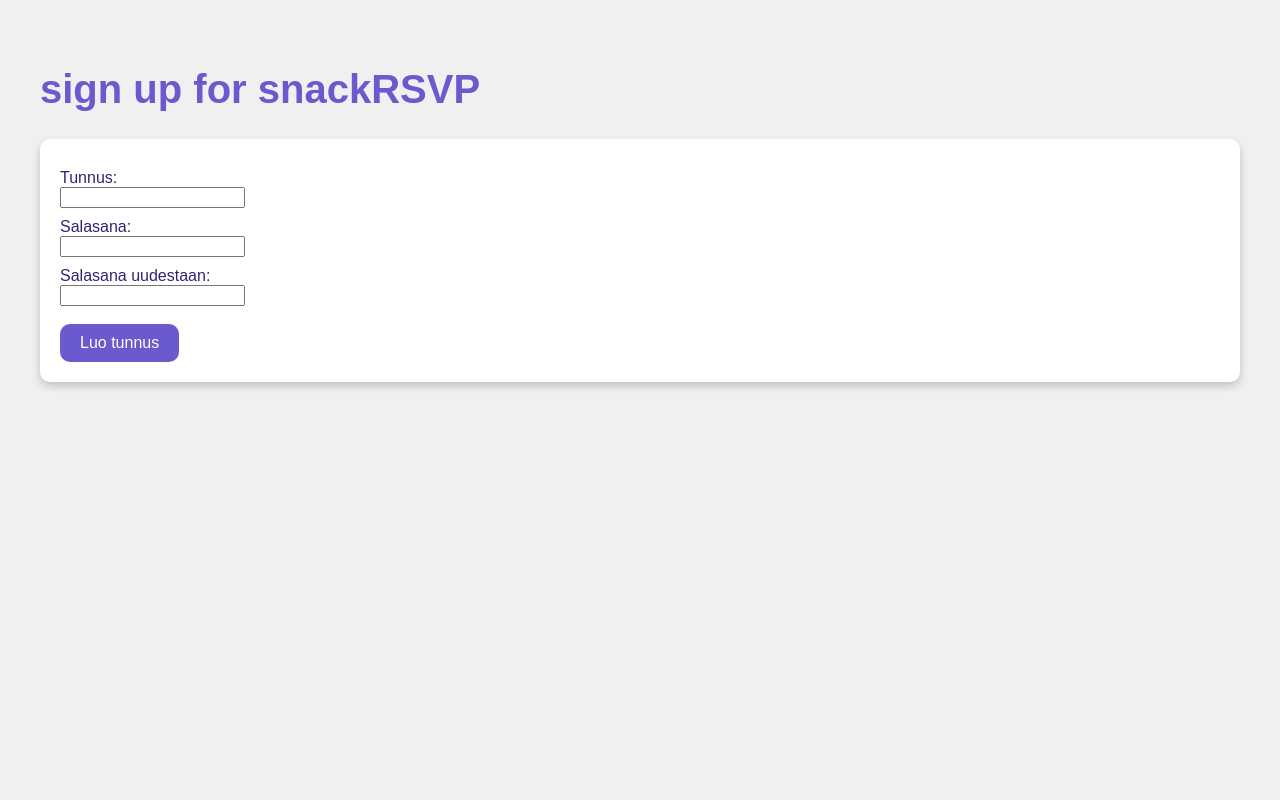
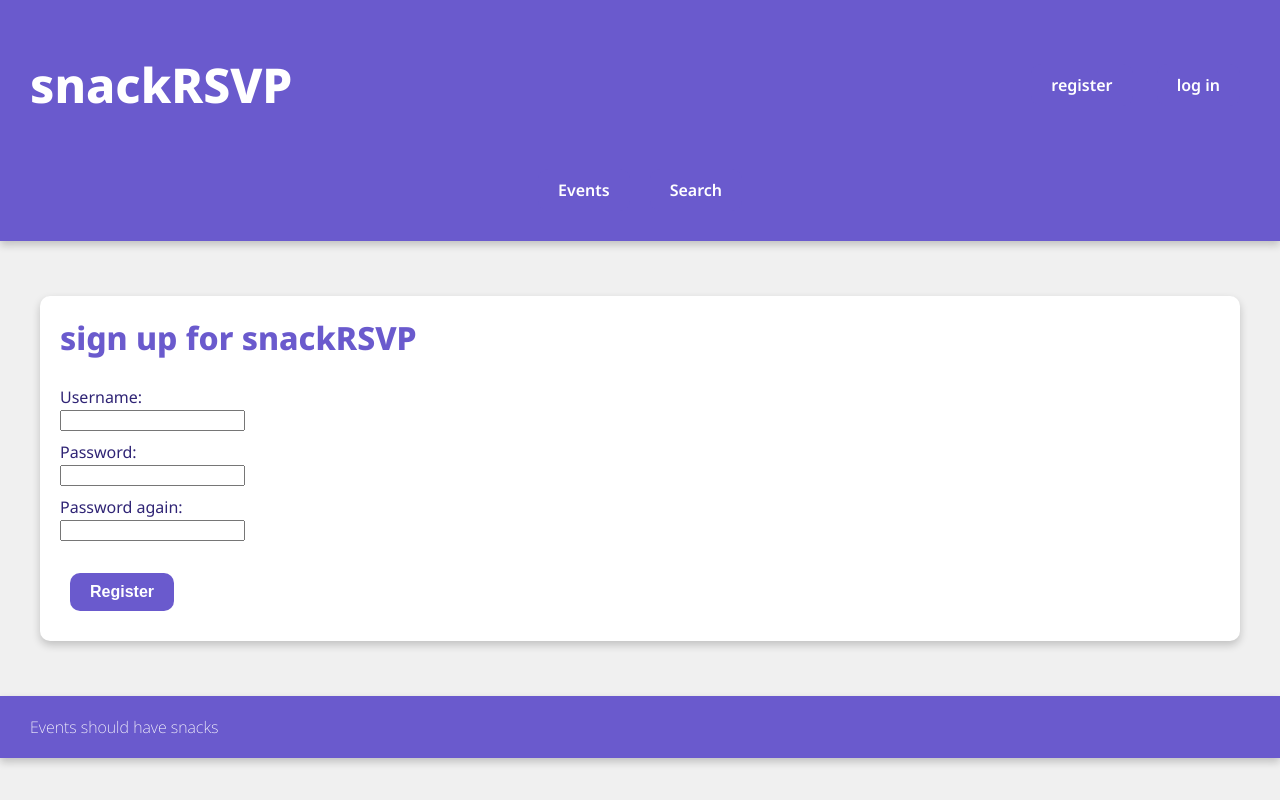
Before and after one commit to reettap/snackRSVP, a Flask app: page /register in a window 1280 px wide. Run offline with Flask 3, Linux system fonts and the light colour scheme.

Commit message:
create template, add template to all pages

```diff
--- a/static/main.css
+++ b/static/main.css
@@ -1,23 +1,32 @@
 body {
-    font-family: Arial, sans-serif;
-    background-color: #f0f0f0;
+    font-family: "Noto Sans", sans-serif;
+    font-optical-sizing: auto;
+    font-weight: 400;
+    font-style: normal;
+    background-color: #f0f0f0; /* Off-White */
     margin: 0;
+}
+
+.content {
     padding: 40px;
 }
 
 h1 {
-    color: #6a5acd; /* Slate Blue */
-    font-size: 2.5em;
+    color: #fff; /* White */
+    font-size: 3em;
+    font-weight: 800;
 }
 
 h2 {
     color: #6a5acd; /* Slate Blue */
     font-size: 2em;
+    font-weight: 800;
 }
 
 h3 {
     color: #6a5acd; /* Slate Blue */
     font-size: 1.5em;
+    font-weight: 800;
 }
 
 p {
@@ -25,15 +34,23 @@ p {
     font-size: 1em;
 }
 
+a {
+    color: #6a5acd; /* Slate Blue */
+    font-size: 1em;
+    font-weight: 600;
+}
+
 .button {
     display: inline-block; /* Allows padding and margins */
     padding: 10px 20px; /* Space inside the button */
+    margin: 10px 10px;
     background-color: #6a5acd; /* Slate Blue background */
     color: white; /* Text color */
     text-decoration: none; /* Remove underline */
     border-radius: 10px; /* Rounded corners */
     border-style: none; /* No border */
     font-size: 1em; /* Font size */
+    font-weight: 600;
     transition: background-color 0.3s; /* Smooth transition */
 }
 
@@ -52,13 +69,49 @@ p {
 }
 
 .card:hover {
-    /* transform: translateY(-5px); Lift effect on hover */
+    transform: translateY(-2px); /* Lift effect on hover */
+    box-shadow: 0 4px 8px rgba(66, 33, 99, 0.5); /* Purple shadow on hover */
 }
 
-.card h3 {
+.card h2, .card h3 {
     margin-top: 0; /* Remove top margin for card title */
 }
 
 .card p {
     margin: 10px 0 0; /* Margin for paragraph */
 }
+
+.header, footer {
+    background-color: #6a5acd;
+    color: white;
+    box-shadow: 0 4px 8px rgba(0, 0, 0, 0.2); /* Subtle shadow */
+    padding: 20px 30px;
+    position: relative;
+}
+
+footer {
+    font-weight: 200;
+}
+
+.header p {
+    color: white;
+}
+
+.header-content {
+    display: flex;
+    justify-content: space-between;
+    align-items: center;
+}
+
+.nav-buttons {
+    display: flex;
+    justify-content: center;
+    margin-top: 10px;
+}
+
+.header {
+    background-color: #6a5acd;
+    color: white;
+    padding: 20px 30px;
+    position: relative;
+}
--- a/templates/delete_event.html
+++ b/templates/delete_event.html
@@ -1,8 +1,12 @@
+{% extends "layout.html" %}
+
+{% block content %}
+<form action="/delete_event/{{ event.id }}" method="post" class="card">
   <h2>deleting event {{ event.title }}</h2>
-  <form action="/delete_event/{{ event.id }}" method="post">
   <p>
     Are you sure you want to delete this event?
   </p>
   <input type="submit" name="delete" value="delete" />
   <input type="submit" name="keep" value="keep event" />
   </form>
+{% endblock %}
--- a/templates/edit_event.html
+++ b/templates/edit_event.html
@@ -1,5 +1,8 @@
+{% extends "layout.html" %}
+
+{% block content %}
+<form action="/edit_event/{{ event.id }}" method="post" class="card">
   <h2>editing event {{ event.title }}</h2>
-  <form action="/edit_event/{{ event.id }}" method="post">
   <p>
     title: <br />
     <input type="text" name="title" value="{{ event.title }}" />
@@ -12,3 +15,4 @@
   <input type="submit" value="update event" class="button" />
   <input type="submit" value="cancel" class="button" />
   </form>
+{% endblock %}
--- /dev/null
+++ b/templates/layout.html
@@ -0,0 +1,49 @@
+<!DOCTYPE html>
+<html>
+
+<head>
+  <title>snackRSVP</title>
+  <link rel="stylesheet" href="/static/main.css">
+  <link rel="preconnect" href="https://fonts.googleapis.com">
+  <link rel="preconnect" href="https://fonts.gstatic.com" crossorigin>
+  <link href="https://fonts.googleapis.com/css2?family=Noto+Sans:ital,wght@0,100..900;1,100..900&display=swap"
+    rel="stylesheet">
+</head>
+
+<body>
+  <header class="header">
+    <div class="header-content">
+      <h1>snackRSVP</h1>
+      <div class="login">
+      {% if session.username %}
+      <p>
+        logged in as {{ session.username }}
+        <a href="/logout" class="button">log out</a>
+      </p>
+      {% else %}
+      <a href="/register" class="button">register</a>
+      <a href="/login" class="button">log in</a>
+      {% endif %}
+      </div>
+    </div>
+    <nav class="nav-buttons">
+      <a class="button" href="/">Events</a>
+      <a class="button" href="/">Search</a>
+      {% if session.user_id %}
+      <a class="button" href="/">My Events</a>
+      <a class="button" href="/">New Event</a>
+      {% endif %}
+
+    </nav>
+  </header>
+
+  <div class="content">
+    {% block content %}{% endblock %}
+  </div>
+
+  <footer>
+    Events should have snacks
+  </footer>
+</body>
+
+</html>
--- a/templates/register.html
+++ b/templates/register.html
@@ -1,29 +1,21 @@
-<!DOCTYPE html>
-<html>
+{% extends "layout.html" %}
 
-<head>
-  <title>register</title>
-  <link rel="stylesheet" href="/static/main.css">
-</head>
-
-<body>
-  <h1>sign up for snackRSVP</h1>
-  <form action="/createuser" method="post" class="card">
-    <p>
-      Tunnus: <br />
-      <input type="text" name="username" />
+{% block content %}
+<form action="/createuser" method="post" class="card">
+  <h2>sign up for snackRSVP</h2>
+  <p>
+    Username: <br />
+    <input type="text" name="username" />
     </p>
     <p>
-      Salasana: <br />
-      <input type="password" name="password1" />
+    Password: <br />
+    <input type="password" name="password1" />
     </p>
     <p>
-      Salasana uudestaan: <br />
-      <input type="password" name="password2" />
+    Password again: <br />
+    <input type="password" name="password2" />
     </p>
     </br>
-    <input type="submit" value="Luo tunnus" class="button" />
+  <input type="submit" value="Register" class="button" />
   </form>
-</body>
-
-</html>
+{% endblock %}
```
Also changed, not shown: templates/index.html (+4 -15 lines), templates/login.html (+9 -16 lines). Lines whose indentation alone changed are shown as unchanged.
